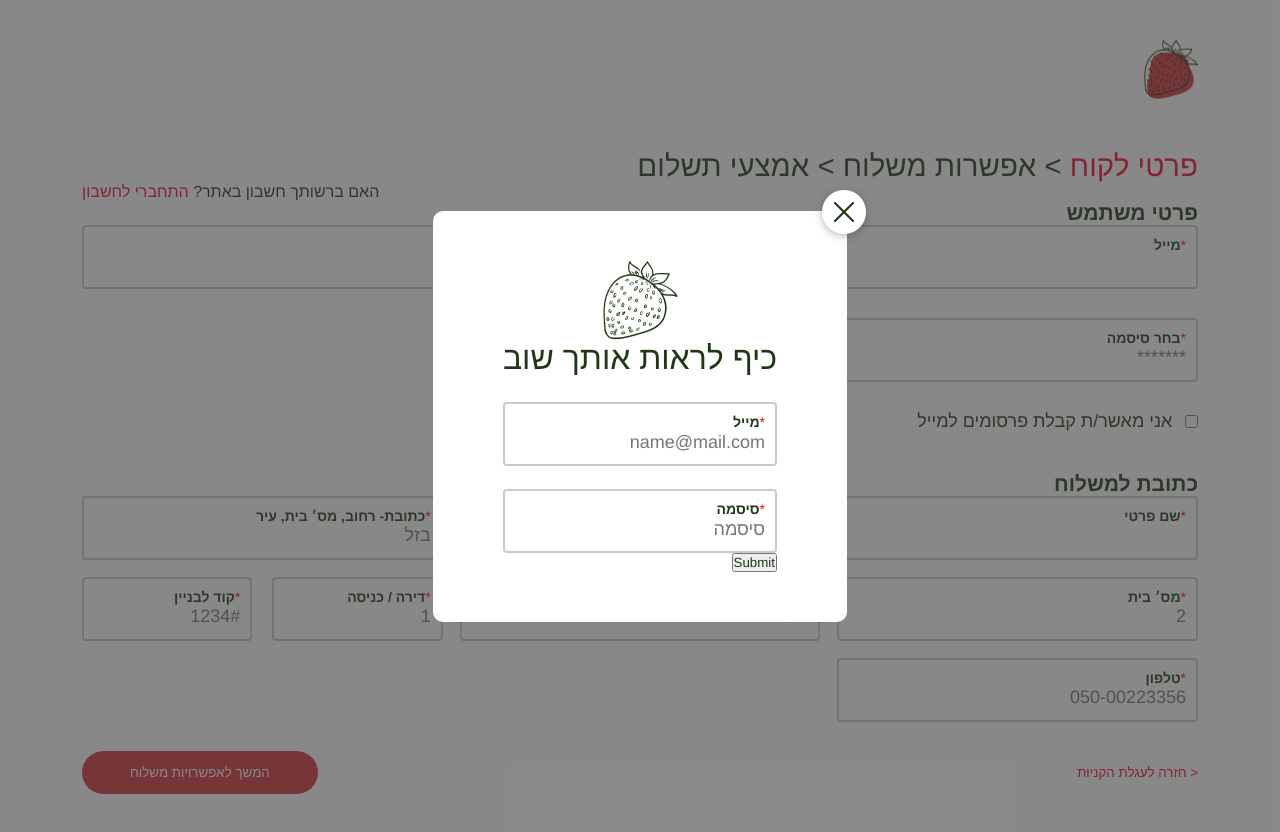
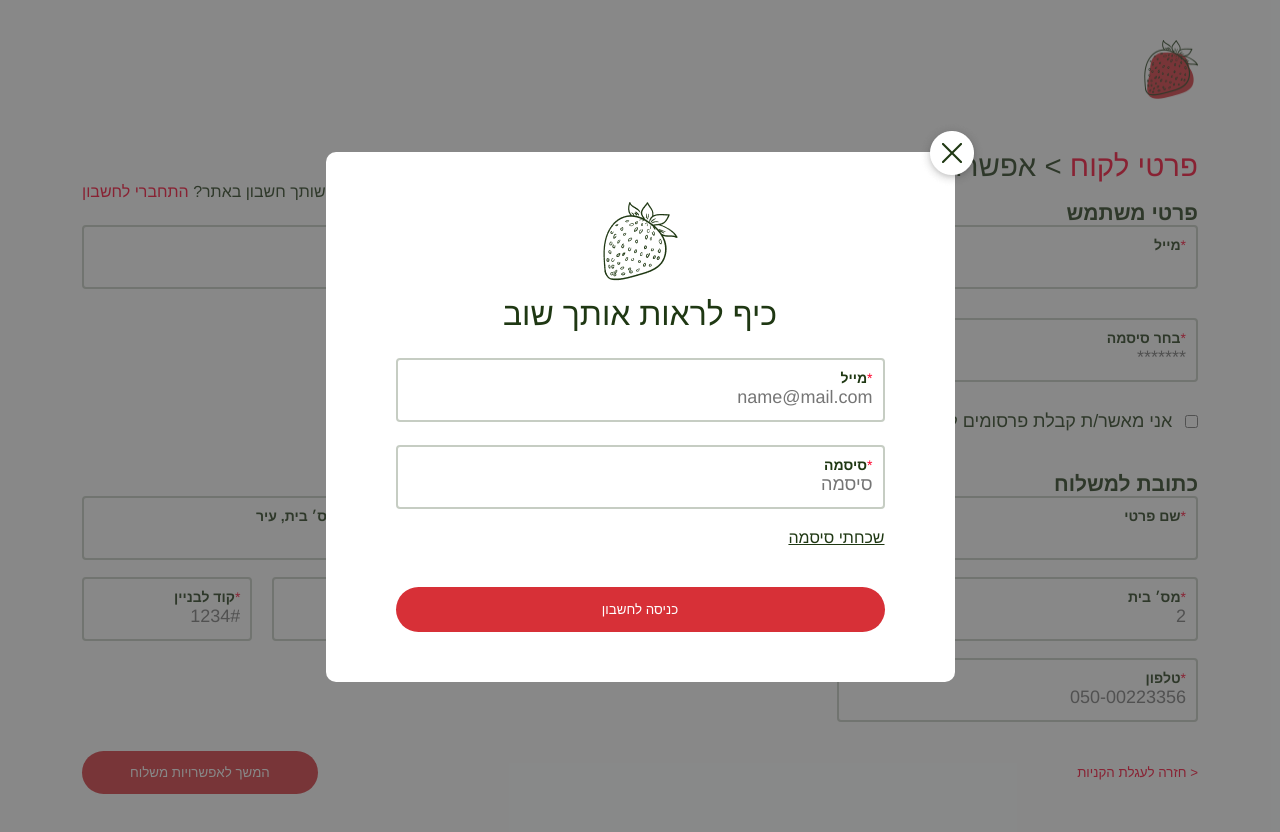
Before and after one commit to matveisch/quatro-task, a React (Create React App) app: page / in a window 1280 px wide. Both pictures are taken after a click on the element "התחברי לחשבון". Built offline with nearby package versions, Linux system fonts and the light colour scheme.

Commit message:
all basic stuff is done

```diff
--- a/src/components/login/Login.css
+++ b/src/components/login/Login.css
@@ -27,11 +27,29 @@
   justify-content: center;
   align-items: center;
   margin-bottom: 25px;
+  gap: 15px;
+}
+#login #popup #popup-form .login-input {
+  min-width: 465px;
 }
 #login #popup #popup-form .inputs {
   display: flex;
   flex-direction: column;
   gap: 23px;
 }
+#login #popup #popup-form .forgot {
+  font-size: 16px;
+  text-decoration-line: underline;
+  margin-top: 20px;
+  margin-bottom: 40px;
+}
+#login #popup #popup-form button {
+  background: #D73037;
+  border-radius: 24px;
+  border: none;
+  color: #FFFFFF;
+  padding: 15px 0;
+  width: 100%;
+}
 
 /*# sourceMappingURL=Login.css.map */
--- a/src/components/login/Login.scss
+++ b/src/components/login/Login.scss
@@ -32,6 +32,11 @@
         justify-content: center;
         align-items: center;
         margin-bottom: 25px;
+        gap: 15px;
+      }
+
+      .login-input {
+        min-width: 465px;
       }
 
       .inputs {
@@ -39,6 +44,22 @@
         flex-direction: column;
         gap: 23px;
       }
+
+      .forgot {
+        font-size: 16px;
+        text-decoration-line: underline;
+        margin-top: 20px;
+        margin-bottom: 40px;
+      }
+
+      button {
+        background: #D73037;
+        border-radius: 24px;
+        border: none;
+        color: #FFFFFF;
+        padding: 15px 0;
+        width: 100%;
+      }
     }
   }
 }
--- a/src/components/login/Login.tsx
+++ b/src/components/login/Login.tsx
@@ -66,6 +66,7 @@ const Login = (props: Props) => {
                                            touched={touched.email}
                                            type={'email'}
                                            placeholder={'name@mail.com'}
+                                           moreClasses={'login-input'}
                                     />
                                     <Input fieldName={'password'}
                                            label={'סיסמה'}
@@ -74,9 +75,11 @@ const Login = (props: Props) => {
                                            touched={touched.password}
                                            type={'password'}
                                            placeholder={'סיסמה'}
+                                           moreClasses={'login-input'}
                                     />
                                 </div>
-                                <button type="submit">Submit</button>
+                                <h2 className="forgot">שכחתי סיסמה</h2>
+                                <button type="submit">כניסה לחשבון</button>
                             </Form>
                         )}
                     </Formik>
--- a/src/components/user-data-form/UserDataForm.css
+++ b/src/components/user-data-form/UserDataForm.css
@@ -5,28 +5,8 @@
 #user-data-form #login-question span {
   color: #FF002B;
 }
-#user-data-form form label {
-  font-weight: 700;
-  font-size: 14px;
-}
-#user-data-form form label span {
-  color: #FF002B;
-}
 #user-data-form form .mini-input {
   min-width: 0 !important;
-}
-#user-data-form form .input {
-  display: flex;
-  flex-direction: column;
-  border: 2px solid rgba(31, 56, 19, 0.252732);
-  border-radius: 4px;
-  padding: 10px;
-}
-#user-data-form form .input input, #user-data-form form .input input::placeholder {
-  border: none;
-  outline: none;
-  height: 24px;
-  font-size: 18px;
 }
 #user-data-form form .mini-inputs {
   display: grid;
@@ -84,9 +64,5 @@
   color: #FF002B;
   background-color: #FFFFFF;
 }
-#user-data-form form .errors {
-  color: #FF002B;
-  font-size: 12px;
-}
 
 /*# sourceMappingURL=UserDataForm.css.map */
```
Also changed, not shown: src/components/user-data-form/UserDataForm.scss (+0 -31 lines), 2 other files (tests, documents, lock files or other folders).
